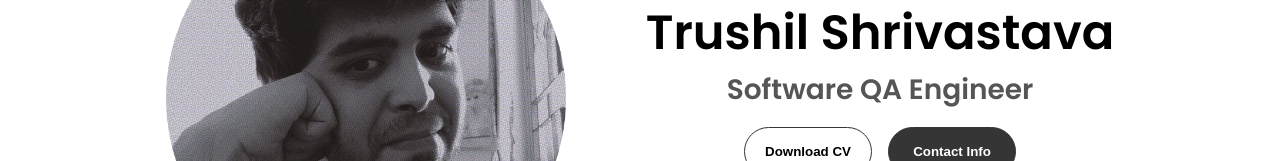
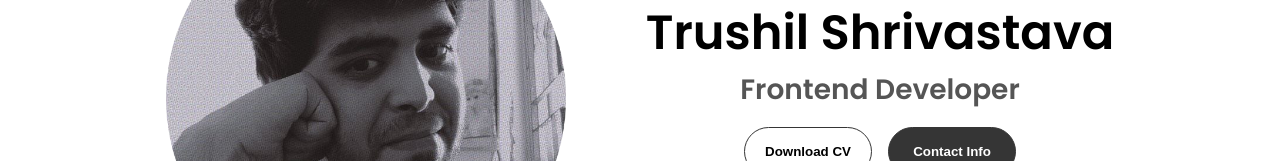
Before and after one commit to srv0044/Trushil-Portfolio, a plain HTML site: page index.html in a window 1280 px wide. Shown: the part 386-547 px from the top of the page. Drawn offline with Linux system fonts and the light colour scheme; a script that the page names is missing.

Commit message:
Update index.html

```diff
--- a/index.html
+++ b/index.html
@@ -43,7 +43,7 @@
       <div class="section__text">
         <p class="section__text__p1">Hello, I'm</p>
         <h1 class="title">Trushil Shrivastava</h1>
-        <p class="section__text__p2">Software QA Engineer</p>
+        <p class="section__text__p2">Frontend Developer</p>
         <div class="btn-container">
           <button
             class="btn btn-color-2"
```
